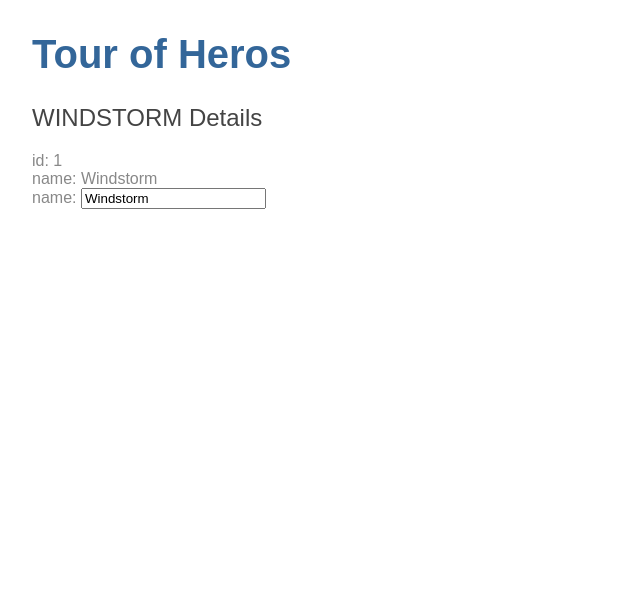
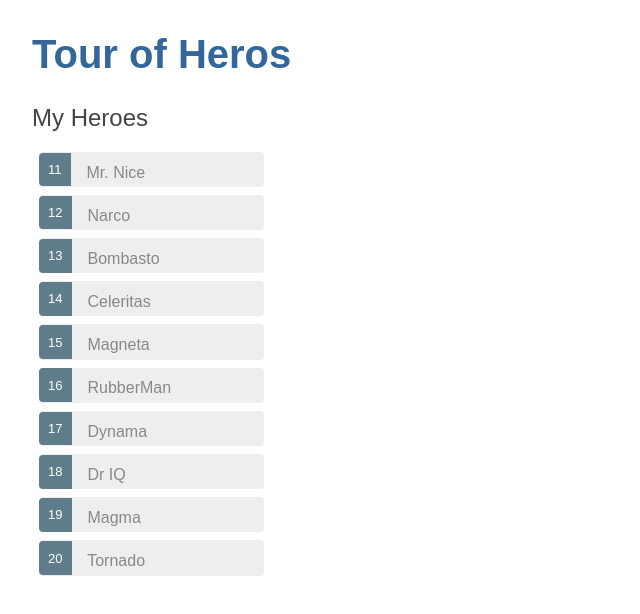
Before and after one commit to takuumi/angular_tour_of_heros, an Angular app in the folder angular-tour-of-heros/: page / in a window 1280 px wide. Shown: the top 614 px of the page, without its empty margins (0-640 px from the left). Built offline with nearby package versions, Linux system fonts and the light colour scheme.

Commit message:
tutorial2 listの表示

```diff
--- a/angular-tour-of-heros/src/app/app.component.ts
+++ b/angular-tour-of-heros/src/app/app.component.ts
@@ -5,6 +5,8 @@ import { Component } from '@angular/core';
   templateUrl: './app.component.html',
   styleUrls: ['./app.component.css']
 })
+
+
 export class AppComponent {
   title = 'Tour of Heros';
 }
--- a/angular-tour-of-heros/src/app/heroes/heroes.component.css
+++ b/angular-tour-of-heros/src/app/heroes/heroes.component.css
@@ -0,0 +1,48 @@
+/* HeroesComponent's private CSS styles */
+.selected {
+    background-color: #CFD8DC !important;
+    color: white;
+  }
+  .heroes {
+    margin: 0 0 2em 0;
+    list-style-type: none;
+    padding: 0;
+    width: 15em;
+  }
+  .heroes li {
+    cursor: pointer;
+    position: relative;
+    left: 0;
+    background-color: #EEE;
+    margin: .5em;
+    padding: .3em 0;
+    height: 1.6em;
+    border-radius: 4px;
+  }
+  .heroes li.selected:hover {
+    background-color: #BBD8DC !important;
+    color: white;
+  }
+  .heroes li:hover {
+    color: #607D8B;
+    background-color: #DDD;
+    left: .1em;
+  }
+  .heroes .text {
+    position: relative;
+    top: -3px;
+  }
+  .heroes .badge {
+    display: inline-block;
+    font-size: small;
+    color: white;
+    padding: 0.8em 0.7em 0 0.7em;
+    background-color: #607D8B;
+    line-height: 1em;
+    position: relative;
+    left: -1px;
+    top: -4px;
+    height: 1.8em;
+    margin-right: .8em;
+    border-radius: 4px 0 0 4px;
+  }
--- a/angular-tour-of-heros/src/app/heroes/heroes.component.html
+++ b/angular-tour-of-heros/src/app/heroes/heroes.component.html
@@ -1,9 +1,20 @@
-<h2>{{hero.name | uppercase}} Details</h2>
-<div><span>id: </span>{{hero.id}}</div>
-<div><span>name: </span>{{hero.name}}</div>
+<h2>My Heroes</h2>
+<ul class="heroes">
+  <li *ngFor="let hero of heroes"
+    [class.selected]="hero === selectedHero"
+    (click)="onSelect(hero)">
+    <span class="badge">{{hero.id}}</span> {{hero.name}}
+  </li>
+</ul>
 
-<div>
-  <label>name:
-    <input [(ngModel)]="hero.name" placeholder="name">
-  </label>
+<div *ngIf="selectedHero">
+
+  <h2>{{selectedHero.name | uppercase}} Details</h2>
+  <div><span>id: </span>{{selectedHero.id}}</div>
+  <div>
+    <label>name:
+      <input [(ngModel)]="selectedHero.name" placeholder="name">
+    </label>
+  </div>
+
 </div>
--- a/angular-tour-of-heros/src/app/heroes/heroes.component.ts
+++ b/angular-tour-of-heros/src/app/heroes/heroes.component.ts
@@ -1,20 +1,33 @@
 import { Component, OnInit } from '@angular/core';
 import { Hero } from '../hero';
+
+import { HEROES } from '../mock-heroes';
+
 
 @Component({
   selector: 'app-heroes',
   templateUrl: './heroes.component.html',
   styleUrls: ['./heroes.component.css']
 })
+
 export class HeroesComponent implements OnInit {
   hero: Hero = {
     id: 1,
     name: 'Windstorm'
   };
 
+
+  heroes = HEROES;
+
   constructor() { }
 
   ngOnInit() {
   }
 
+
+  selectedHero: Hero;
+  onSelect(hero: Hero): void {
+    this.selectedHero = hero;
+  }
+
 }
```
